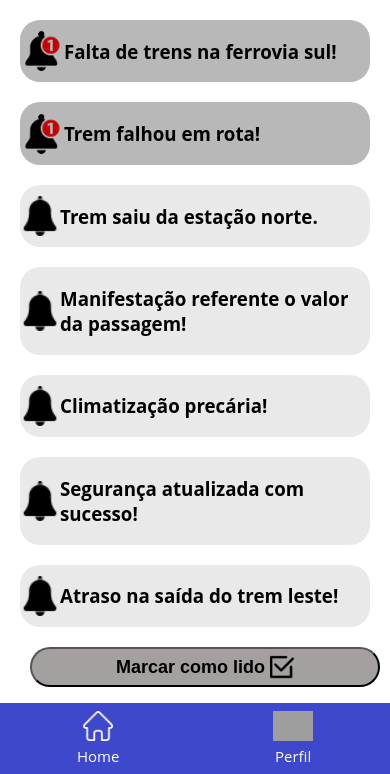
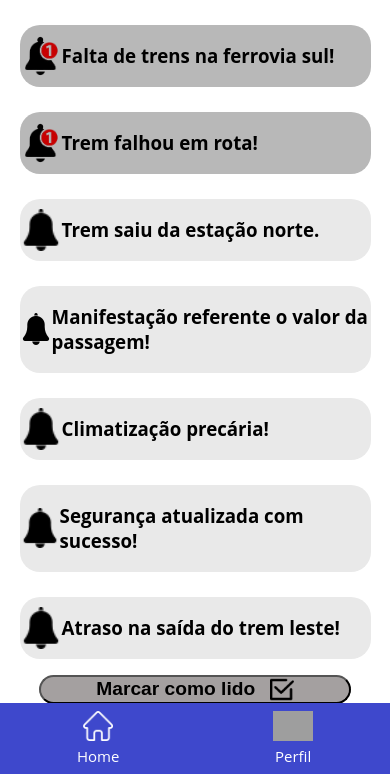
Before and after one commit to vitorbinhotti/Mockup, a PHP site: page /alertas.html in a window 390 px wide. Shown: the part 70-844 px from the top of the page. Run offline with PHP 8.4, Linux system fonts and the light colour scheme; grey boxes are pictures that could not be loaded.

Commit message:
UPDATE - mudei o laertas de pixes para porcentagem

```diff
--- a/entrar.css
+++ b/entrar.css
@@ -357,15 +357,15 @@
     .notificacoes {
         align-content: space-around;
         align-items: center;
-        margin-left: 20px;
-        margin-right: 20px;
+        margin-left:5%;
+        margin-right:5%;
     }
 
     .com-noti {
         display: flex;
         background-color: #b8b8b8;
         border-radius: 8px;
-        margin-top: 20px;
+        margin-top: 7%;
         align-items: center;
         border-radius: 20px;
     }
@@ -374,41 +374,42 @@
         display: flex;
         background-color: #e9e9e9;
         border-radius: 20px;
-        margin-top: 20px;
+        margin-top: 7%;
         align-items: center;
     }
 
     .img-alertas-noti {
-        max-width: 50px;
-        max-height: 50px;
+        max-width: 12%;
+        max-height: 12%;
         height: auto;
         width: auto;
     }
 
     .img-alertas {
-        width: 40px;
-        height: 40px;
+        width: 12%;
+        height: 12%;
     }
 
     .btn-alertas {
         display: flex;
-        margin-left: 30px;
+        margin-left: auto;
+        margin-right: auto;
         justify-content: center;
-        height: 40px;
-        width: 350px;
+        height: 25%;
+        width: 80%;
         align-items: center;
-        gap: 5px;
-        font-size: 18px;
+        gap: 5%;
+        font-size: 120%;
         font-weight: bold;
         background-color: #a4a0a0;
         display: flex;
         border-radius: 20px;
-        margin-top: 20px;
+        margin-top: 4%;
     }
 
     .btn-alertas img {
-        height: 24px;
-        width: 24px;
+        height: 8%;
+        width: 8%;
     }
 
     .tab-relatorio {
--- a/src/reset.css
+++ /dev/null
@@ -1,5 +0,0 @@
-* {
-    padding: 0;
-    margin: 0;
-    box-sizing: border-box;
-}
```
Also changed, not shown: src/style.css (deleted, +0 -133 lines).
